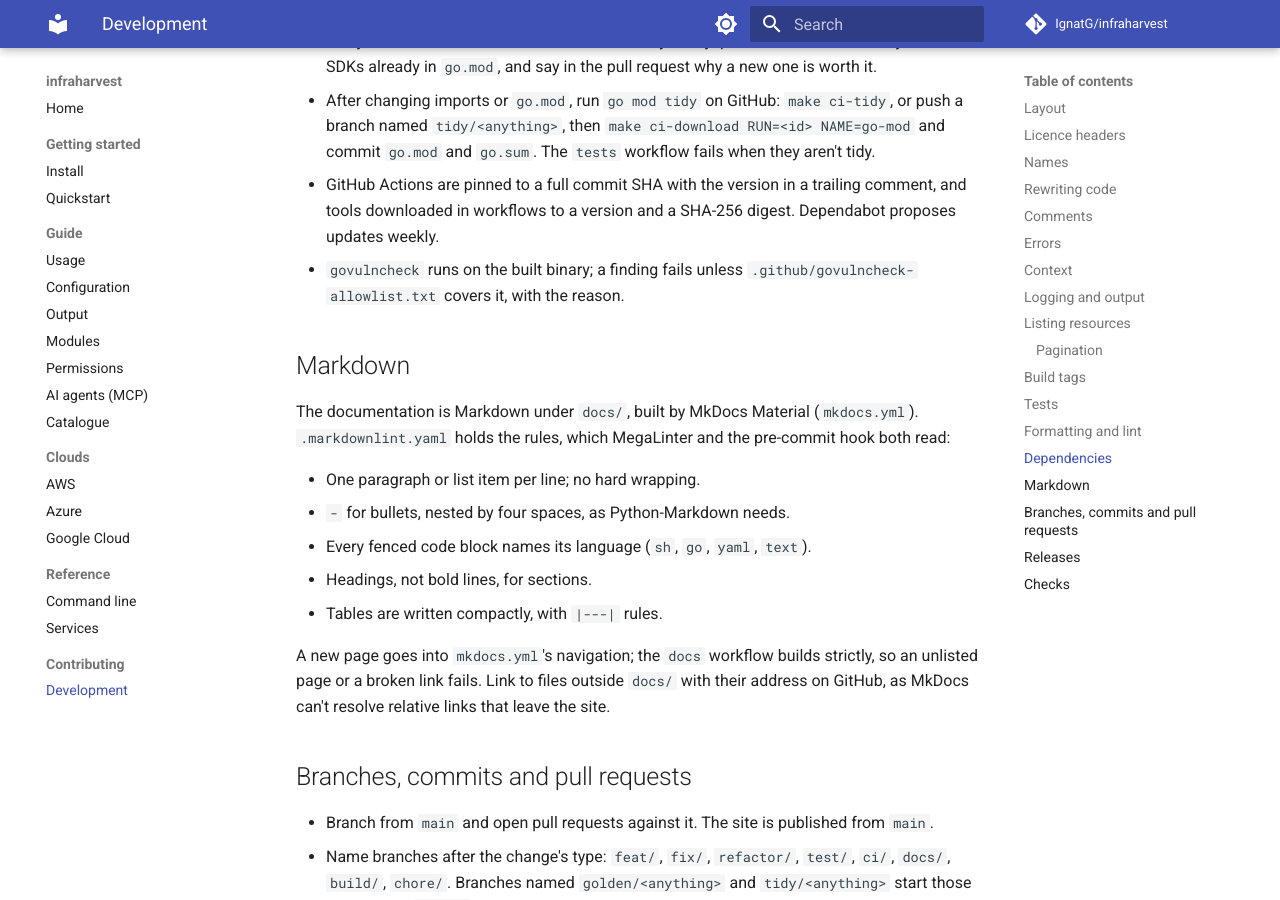
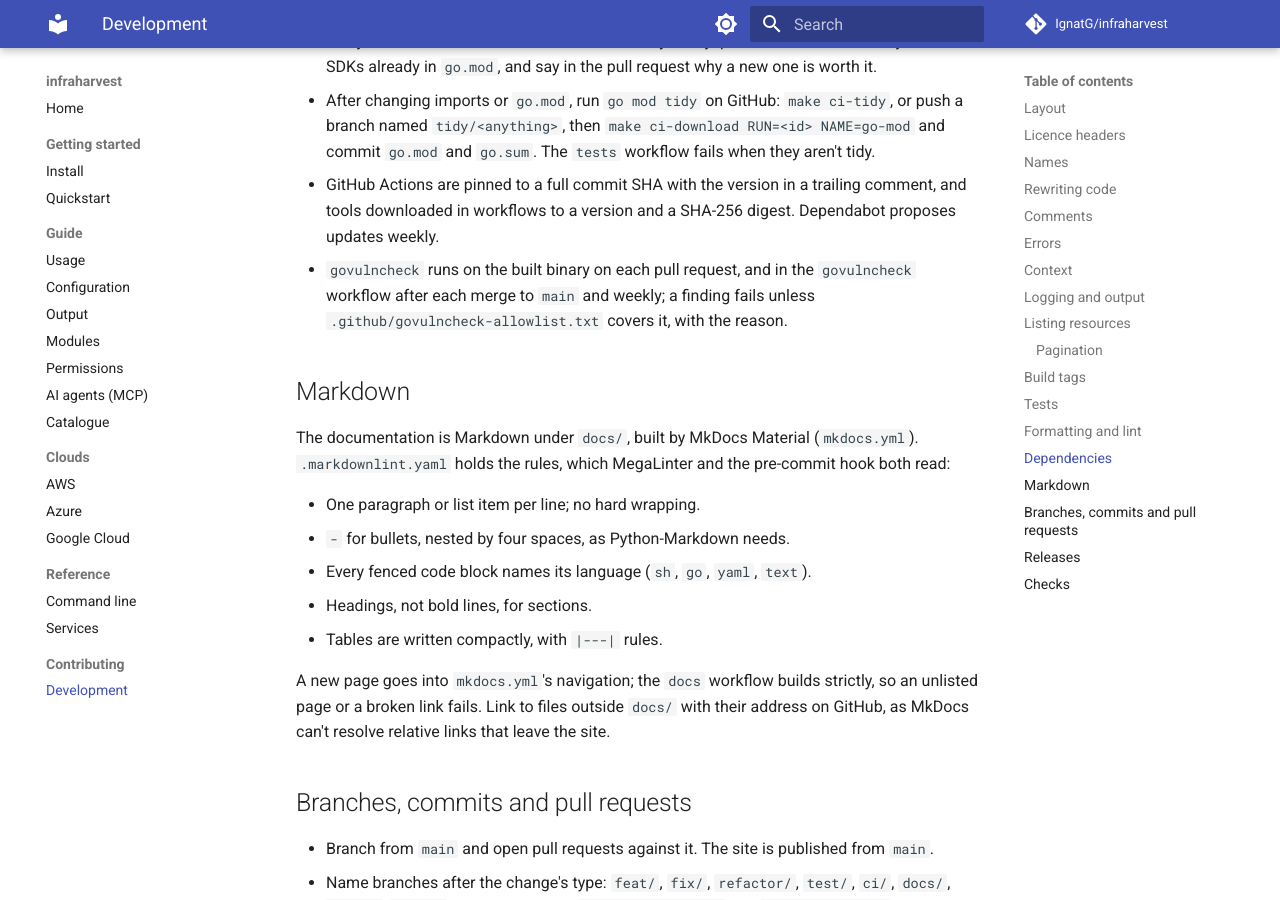
Before and after one commit to IgnatG/infraharvest, an MkDocs documentation site: the page built from docs/development.md, in a window 1280 px wide and 900 px high, scrolled down 8166 px. Built offline with MkDocs 1.6.1 and Material for MkDocs 9.7.7, drawn with Linux system fonts in a browser that asks for light colours; comment, search, counter and statistics services are not loaded.

Commit message:
ci(govulncheck): check the binary after each merge to main and weekly

```diff
--- a/docs/development.md
+++ b/docs/development.md
@@ -158,7 +158,7 @@ A bug fix comes with a test that fails without it. New behaviour comes with test
 - Every new module adds to a build that is already heavy: prefer the standard library and the SDKs already in `go.mod`, and say in the pull request why a new one is worth it.
 - After changing imports or `go.mod`, run `go mod tidy` on GitHub: `make ci-tidy`, or push a branch named `tidy/<anything>`, then `make ci-download RUN=<id> NAME=go-mod` and commit `go.mod` and `go.sum`. The `tests` workflow fails when they aren't tidy.
 - GitHub Actions are pinned to a full commit SHA with the version in a trailing comment, and tools downloaded in workflows to a version and a SHA-256 digest. Dependabot proposes updates weekly.
-- `govulncheck` runs on the built binary; a finding fails unless `.github/govulncheck-allowlist.txt` covers it, with the reason.
+- `govulncheck` runs on the built binary on each pull request, and in the `govulncheck` workflow after each merge to `main` and weekly; a finding fails unless `.github/govulncheck-allowlist.txt` covers it, with the reason.
 
 ## Markdown
 
```
Also changed, not shown: 1 other file.
